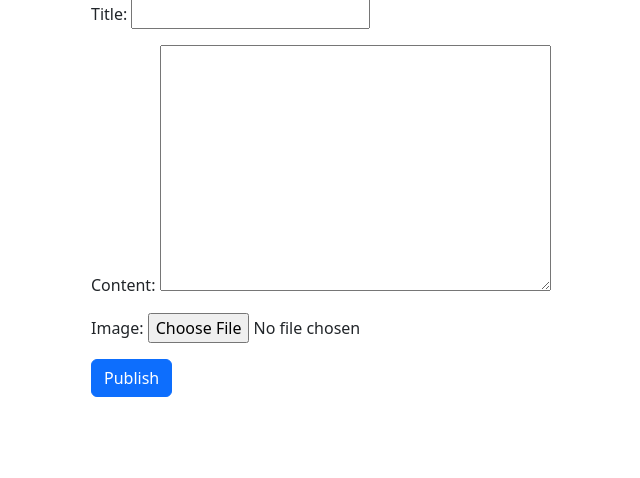
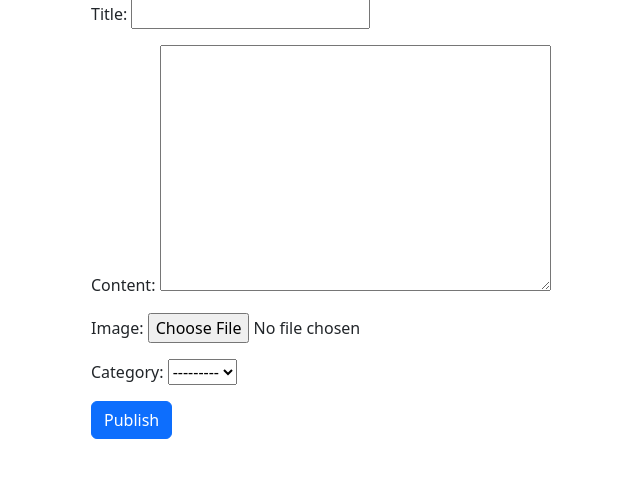
Before and after one commit to Abhisek8895/Ai_Blog_Website, a Django app: page /new/ in a window 1280 px wide. Shown: the part 127-605 px from the top of the page, without its empty margins (3-643 px from the left). Run offline with Django 5.2, Linux system fonts and the light colour scheme; the visitor is signed in with stand-in values (Sample User, id 1); data that the repository does not hold is empty.

Commit message:
Add category feature

```diff
--- a/blog/admin.py
+++ b/blog/admin.py
@@ -1,5 +1,9 @@
 from django.contrib import admin
-from .models import Post
+from .models import Post, Category
 # Register your models here.
 
+class CategoryAdmin(admin.ModelAdmin):
+    prepopulated_fields = {"slug": ("name",)}
+
 admin.site.register(Post)
+admin.site.register(Category, CategoryAdmin)
--- a/blog/forms.py
+++ b/blog/forms.py
@@ -4,4 +4,4 @@ from .models import Post
 class PostForm(forms.ModelForm):
     class Meta:
         model = Post
-        fields = ['title', 'content', 'image']
+        fields = ['title', 'content', 'image','category']
--- a/blog/models.py
+++ b/blog/models.py
@@ -8,6 +8,7 @@ class Post(models.Model):
     content = models.TextField()
     image = models.ImageField(upload_to='posts/', blank=True, null=True)
     author = models.ForeignKey(User, on_delete=models.CASCADE)
+    category = models.ForeignKey("Category", on_delete=models.SET_NULL, null=True, blank=True)  # new field
     created_at = models.DateTimeField(auto_now_add=True)
     updated_at = models.DateTimeField(auto_now=True)
 
@@ -18,3 +19,19 @@ class Post(models.Model):
 
     def __str__(self):
         return self.title
+
+
+from django.db import models
+from django.utils.text import slugify
+
+class Category(models.Model):
+    name = models.CharField(max_length=100, unique=True)
+    slug = models.SlugField(unique=True, blank=True)
+
+    def save(self, *args, **kwargs):
+        if not self.slug:
+            self.slug = slugify(self.name)
+        super().save(*args, **kwargs)
+
+    def __str__(self):
+        return self.name
--- a/blog/urls.py
+++ b/blog/urls.py
@@ -7,4 +7,5 @@ urlpatterns = [
     path('<slug:slug>/', views.post_detail, name='post_detail'),
     path("<slug:slug>/edit/", views.edit_post, name="edit_post"),
     path("<slug:slug>/delete/", views.delete_post, name="delete_post"),
+    path('category/<slug:slug>/', views.category_posts, name='category_posts'),
 ]
--- a/blog/views.py
+++ b/blog/views.py
@@ -3,12 +3,19 @@ from django.shortcuts import render, redirect, get_object_or_404
 from django.contrib.auth.decorators import login_required
 from django.http import HttpResponseForbidden
 from .forms import PostForm
-from .models import Post
+from .models import Post, Category
 
 def home(request):
     posts = Post.objects.all().order_by("-created_at")
-    return render(request, "blog/home.html", {"posts": posts})
+    categories = Category.objects.all()
+    return render(request, "blog/home.html", {"posts": posts, "categories":categories})
 
+
+def category_posts(request, slug):
+    category = get_object_or_404(Category, slug=slug)
+    posts = Post.objects.filter(category=category)
+    categories = Category.objects.all()
+    return render(request, "blog/home.html", {"posts": posts, "categories": categories, "active_category": category.slug})
 
 @login_required
 def create_post(request):
```
Also changed, not shown: blog/templates/blog/home.html (+18 -1 lines), blog/migrations/0004_category_post_category.py (added).
